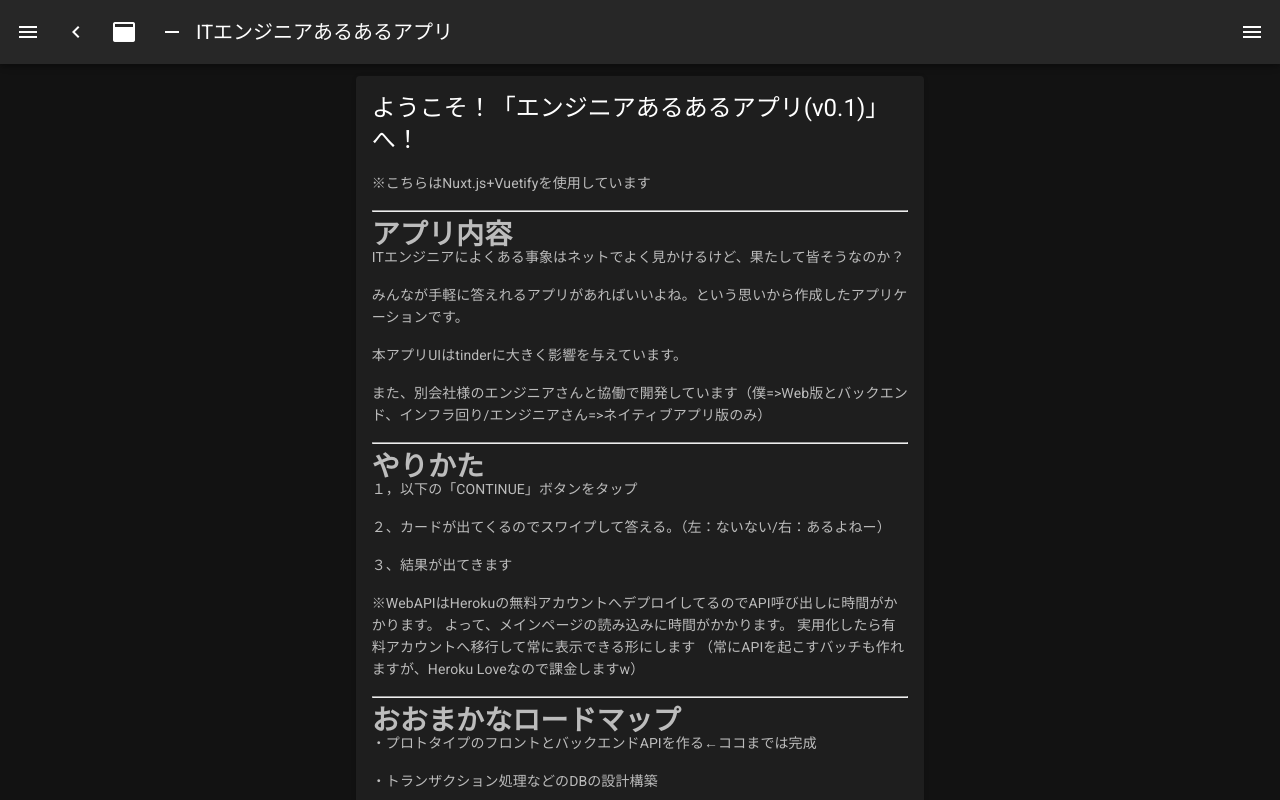
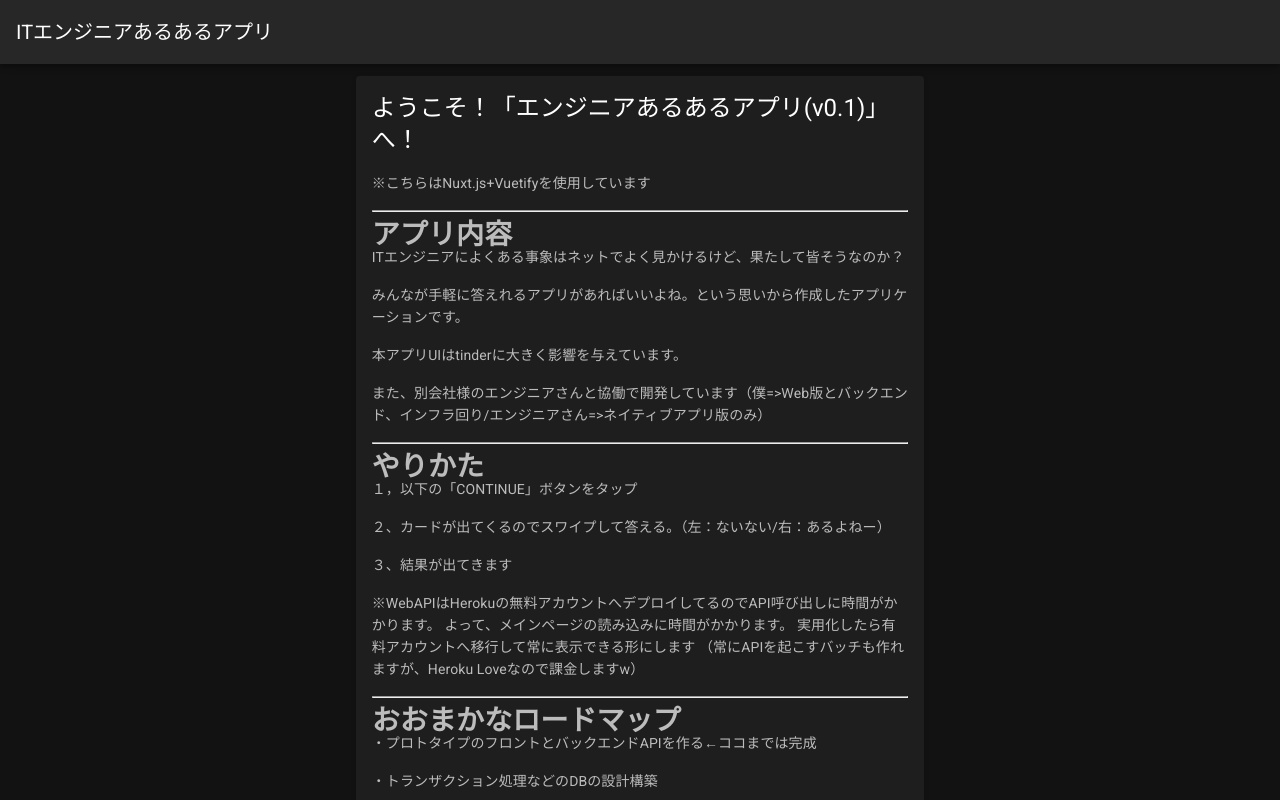
Before and after one commit to ryo-n-cell/aruaruSet, a Nuxt app: page / in a window 1280 px wide. Shown: the top 800 px of the page. Built offline with nearby package versions, Linux system fonts and the light colour scheme.

Commit message:
v0.5/211106

```diff
--- a/layouts/default.vue
+++ b/layouts/default.vue
@@ -1,45 +1,8 @@
 <template>
   <v-app dark>
-    <v-navigation-drawer
-      v-model="drawer"
-      :mini-variant="miniVariant"
-      :clipped="clipped"
-      fixed
-      app
-    >
-      <v-list>
-        <v-list-item
-          v-for="(item, i) in items"
-          :key="i"
-          :to="item.to"
-          router
-          exact
-        >
-          <v-list-item-action>
-            <v-icon>{{ item.icon }}</v-icon>
-          </v-list-item-action>
-          <v-list-item-content>
-            <v-list-item-title v-text="item.title" />
-          </v-list-item-content>
-        </v-list-item>
-      </v-list>
-    </v-navigation-drawer>
-    <v-app-bar :clipped-left="clipped" fixed app>
-      <v-app-bar-nav-icon @click.stop="drawer = !drawer" />
-      <v-btn icon @click.stop="miniVariant = !miniVariant">
-        <v-icon>mdi-{{ `chevron-${miniVariant ? 'right' : 'left'}` }}</v-icon>
-      </v-btn>
-      <v-btn icon @click.stop="clipped = !clipped">
-        <v-icon>mdi-application</v-icon>
-      </v-btn>
-      <v-btn icon @click.stop="fixed = !fixed">
-        <v-icon>mdi-minus</v-icon>
-      </v-btn>
+    <v-app-bar fixed app>
       <v-toolbar-title v-text="title" />
       <v-spacer />
-      <v-btn icon @click.stop="rightDrawer = !rightDrawer">
-        <v-icon>mdi-menu</v-icon>
-      </v-btn>
     </v-app-bar>
     <v-main>
       <v-container>
@@ -66,29 +29,6 @@
 export default {
   data() {
     return {
-      clipped: false,
-      drawer: false,
-      fixed: false,
-      items: [
-        {
-          icon: 'mdi-apps',
-          title: 'Welcome',
-          to: '/',
-        },
-        {
-          icon: 'mdi-apps',
-          title: 'メインページ',
-          to: '/mainPage',
-        },
-        {
-          icon: 'mdi-apps',
-          title: '結果画面',
-          to: '/resultView',
-        },
-      ],
-      miniVariant: false,
-      right: false,
-      rightDrawer: false,
       title: 'ITエンジニアあるあるアプリ',
     }
   },
--- a/pages/mainPage.vue
+++ b/pages/mainPage.vue
@@ -1,7 +1,7 @@
 <template>
   <vue-swing @throwout="onThrowout">
     <div
-      v-for="card in ip.key"
+      v-for="card in ip"
       :id="card.id"
       :key="card.id"
       class="card"
@@ -37,6 +37,7 @@ export default {
   // WebAPIから10問ほど引っ張ってくる
   async asyncData({ $axios }) {
     const ip = await $axios.$get('https://aruaruswipeapp.herokuapp.com/')
+    console.log(ip)
     return { ip }
   },
 
@@ -135,7 +136,6 @@ export default {
           console.log('OK')
         })
         this.$router.push({ path: '/resultView' })
-        // this.sendData(this.$store.state.choicesResult.result)
       }
     },
   },
--- a/pages/resultView.vue
+++ b/pages/resultView.vue
@@ -27,14 +27,8 @@
 import { mapMutations } from 'vuex'
 
 export default {
-  // data() {
-  //   return {
-  //     resultArray: [],
-  //   }
-  // },
   computed: {
     results() {
-      // return this.$store.getters['choiceResult/result']
       return this.$store.state.choicesResult.result
     },
   },
```
Also changed, not shown: 2 other files (tests, documents, lock files or other folders).
